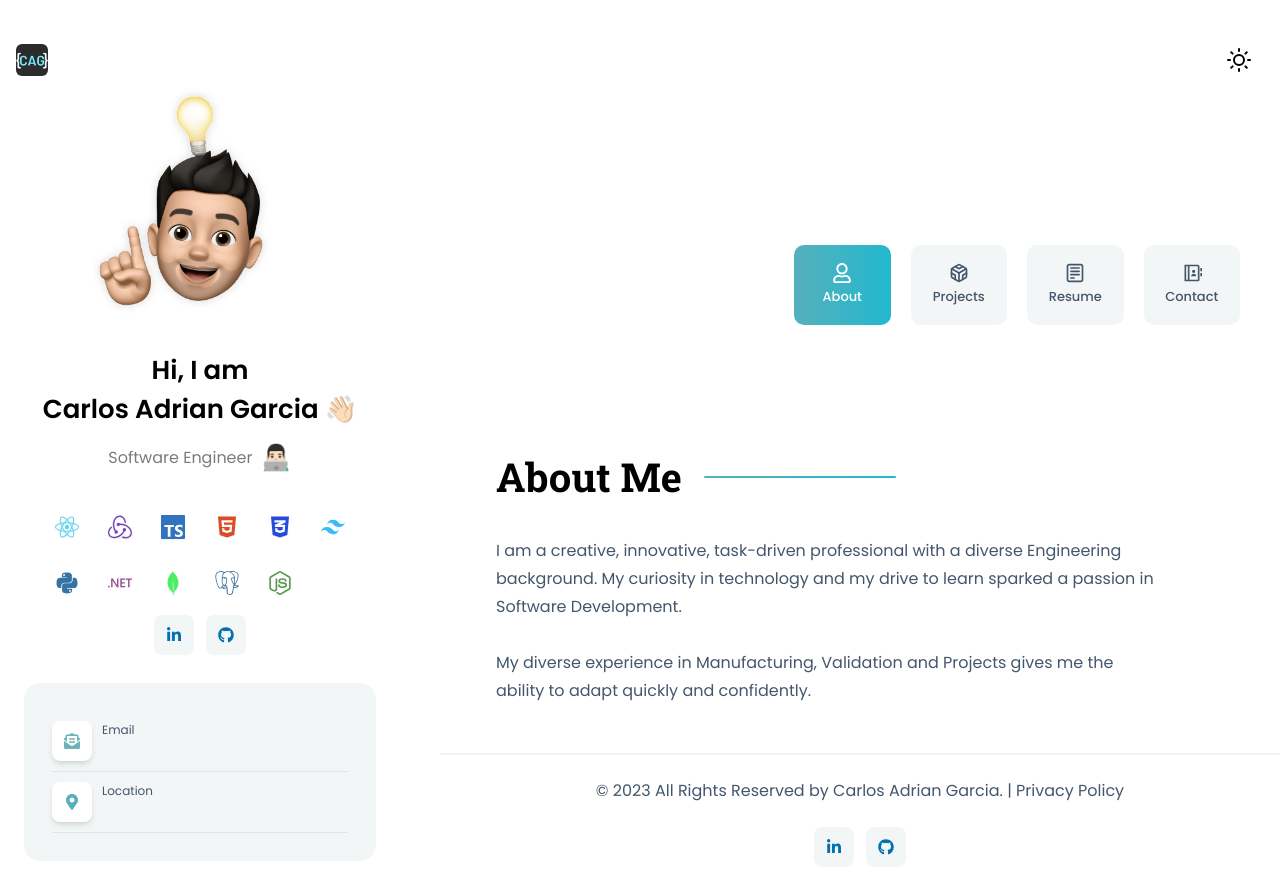
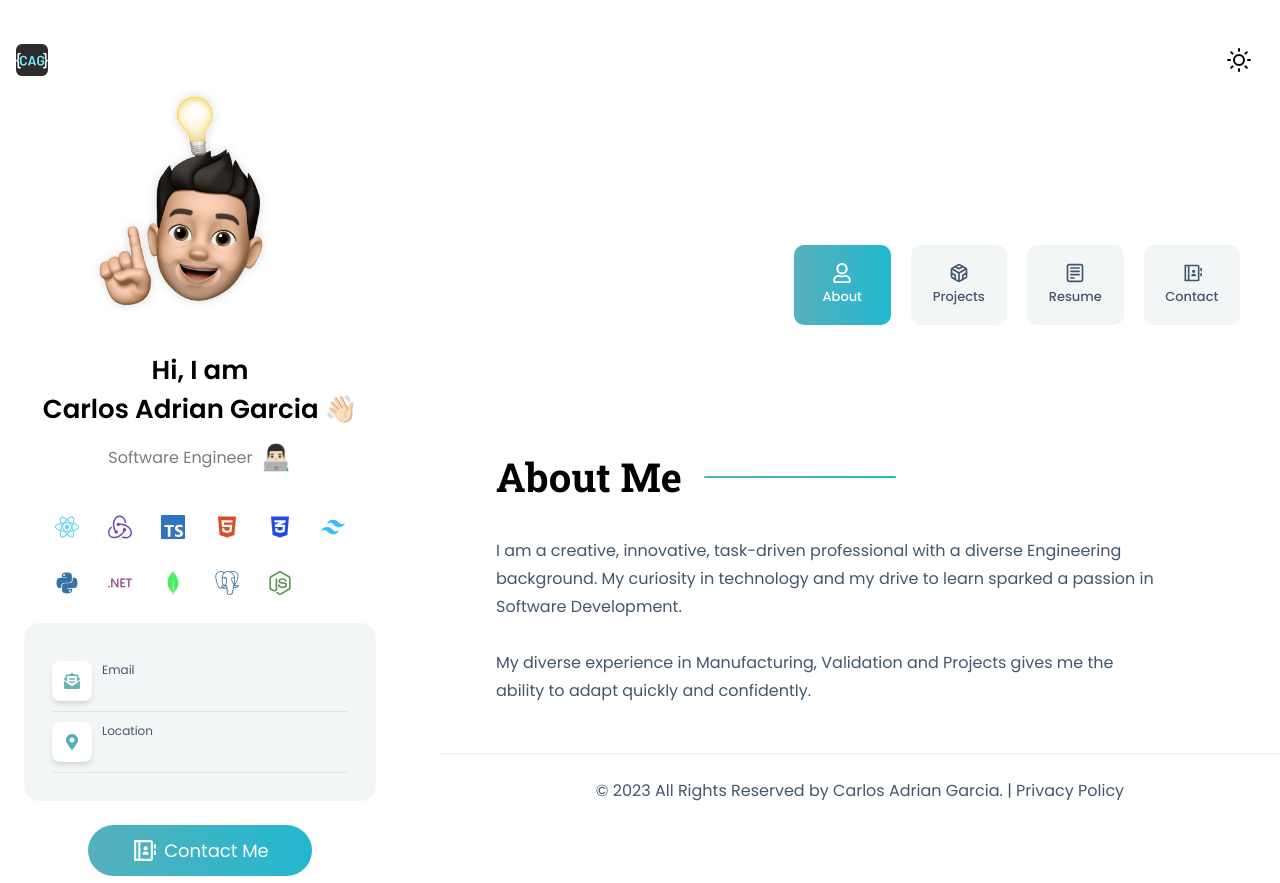
Before and after one commit to cagarcia2011/carlosadriangarcia, a React (Vite) app: page / in a window 1280 px wide. Shown: the top 883 px of the page. Built offline with nearby package versions, Linux system fonts and the light colour scheme.

Commit message:
Change socials positions

```diff
--- a/src/components/Footer.tsx
+++ b/src/components/Footer.tsx
@@ -34,9 +34,7 @@ export const Footer = () => {
                 Privacy Policy
             </a>
         </p>
-        <div className="pb-4">
-            <SocialLinks />
-        </div>
+
         </footer>
     )
 }
--- a/src/components/SocialLinks.tsx
+++ b/src/components/SocialLinks.tsx
@@ -4,13 +4,13 @@ import { FaFacebookF, FaGithub, FaLinkedinIn } from "react-icons/fa";
 export function SocialLinks() {
 
     return (
-        <div className="flex justify-center space-x-3">
+        <div className="flex flex-row socialSm:flex-col justify-center space-x-3 socialSm:space-x-0 socialSm:space-y-3">
             <a
               href="https://www.linkedin.com/in/carlos-a-garcia32/"
               target="_blank"
               rel="noopener noreferrer"
             >
-              <span className="socialbtn text-[#0072b1]">
+              <span className="socialbtn">
                 <FaLinkedinIn />
               </span>
             </a>
@@ -20,7 +20,7 @@ export function SocialLinks() {
               target="_blank"
               rel="noopener noreferrer"
             >
-              <span className="socialbtn text-[#0072b1] ">
+              <span className="socialbtn">
                 <FaGithub />
               </span>
             </a>
--- a/src/index.css
+++ b/src/index.css
@@ -17,16 +17,19 @@ html {
     @apply dark:border-2 rounded-xl p-6 flex gap-4 border-[#212425];
   }
   .after-effect {
-    @apply text-7xl font-bold font-robotoSlab inline-block relative after:absolute  transform after:-translate-y-[50%] after:bg-gradient-to-r from-accent-color to-variant-bg after:h-0.5 after:rounded-md after:content-[""] md:after:w-48  after:top-[50%] dark:text-white;
+    @apply text-7xl font-bold font-robotoSlab inline-block relative after:absolute transform after:-translate-y-[50%] after:bg-gradient-to-r from-accent-color to-variant-bg after:h-0.5 after:rounded-md after:content-[""] md:after:w-48  after:top-[50%] dark:text-white;
+  }
+  .button-horizontal-after {
+    @apply relative after:absolute after:content-[""] after:bg-accent-light dark:after:bg-[#212425] after:h-0.5 after:rounded-md;
+  }
+  .button-vertical-after {
+    @apply relative after:absolute after:content-[""] after:bg-accent-light dark:after:bg-[#212425] after:w-0.5 after:rounded-md;
   }
   .resume-btn {
     @apply bg-[#EDF2F2] cursor-default px-5 py-2 rounded-lg  text-gray-lite dark:bg-[#1C1C1C] dark:text-[#A6A6A6];
   }
   .socialbtn {
-    @apply w-10 h-10 rounded-lg hover:bg-gradient-to-r from-accent-color to-variant-bg  flex justify-center items-center  hover:text-white transition-colors duration-300  ease-in-out bg-[#F3F6F6] dark:bg-[#212425];
-  }
-  .fillter-btn {
-    @apply text-gray-lite dark:text-[#A6A6A6] hover:text-accent-color transition duration-300 cursor-pointer;
+    @apply w-10 h-10 rounded-lg text-accent-color hover:bg-gradient-to-r from-accent-color to-variant-bg  flex justify-center items-center  hover:text-white transition-colors duration-300  ease-in-out bg-[#F3F6F6] dark:bg-[#212425];
   }
 }
 #root {
--- a/src/pages/about/index.tsx
+++ b/src/pages/about/index.tsx
@@ -4,7 +4,7 @@ import { useData } from '../../hooks';
 import { useEffect } from 'react';
 
 export const About = () => {
-  const { avatars, handleImageChange} = useData()
+  const { avatars, handleImageChange } = useData()
 
   useEffect(() => {
     handleImageChange(false, avatars.idea)
@@ -52,7 +52,9 @@ export const About = () => {
           {/* End about descriptions */}
 
           {/* Common Footer call here */}
-          <Footer />
+          <div className='pb-10'>
+            <Footer />
+          </div>
         </div>
       </div>
     </section>
--- a/src/pages/contact/ContactForm.tsx
+++ b/src/pages/contact/ContactForm.tsx
@@ -3,6 +3,7 @@ import emailjs from "@emailjs/browser"
 import { toast } from 'react-toastify'
 import "react-toastify/dist/ReactToastify.css"
 import { useData } from '../../hooks'
+import { SocialLinks } from '../../components'
 
 type ContactFormProps = {
   condition: boolean
@@ -57,6 +58,9 @@ export const ContactForm = ({ condition }: ContactFormProps) => {
         : "  dark:border-[#212425] dark:border-2 mb-16  md:p-[48px]  p-4  "
         } bg-transparent border-accent-light border-2 rounded-xl dark:bg-[#111111] mb-[30px] md:mb-[60px]`}
     >
+      <div data-aos="fade-right" className='w-full flex items-center justify-start my-10 socialSm:hidden button-horizontal-after after:w-40 after:left-[7rem]'>
+        <SocialLinks />
+      </div>
       <h3 className="text-4xl  ">
         <span className="text-gray-lite dark:text-[#A6A6A6] ">
           I'm always open to discussing oportunities
--- a/src/pages/contact/index.tsx
+++ b/src/pages/contact/index.tsx
@@ -7,26 +7,29 @@ import { Avatar } from "../../components";
 
 
 export const Contact = () => {
-    const { avatars, handleImageChange} = useData()
+    const { avatars, handleImageChange } = useData()
     useEffect(() => {
         handleImageChange(false, avatars.fist)
     }, [])
     return (
         <>
-            <PageTitle title="Contact"/>
-            <section id="contact" className="lg:mb-[2rem]">
+            <PageTitle title="Contact" />
+            <section id="contact" className="lg:mb-20 overflow-hidden">
                 <div className="relative w-full flex items-center justify-center">
                     <div className="lg:hidden absolute z-10 top-[10rem] w-[200px]" data-aos="fade-right">
-                        <Avatar absolute={false} width="200px"/>
+                        <Avatar absolute={false} width="200px" />
                     </div>
                 </div>
                 <div className="bg-white lg:rounded-2xl dark:bg-[#111111]" data-aos="fade-up">
                     {/* Contact page title */}
-                    <h2 className="after-effect after:left-60 after:top-[76px] mt-[12rem] lg:mt-0 mb-8 lg:mb-12 md:mb-[30px] pl-4 md:pl-[60px] pt-12" data-aos="fade-right">
-                    Contact
+                    <h2 className="after-effect after:left-60 after:top-[76px] mt-[12rem] lg:mt-0 mb-12 lg:mb-6 md:mb-[30px] pl-4 md:pl-[60px] pt-12" data-aos="fade-right">
+                        Contact
                     </h2>
+
                     <ContactForm condition={true} />
-                    <Footer />
+                    <div className="pb-8">
+                        <Footer />
+                    </div>
                 </div>
             </section>
         </>
--- a/src/pages/home/HomeCard.tsx
+++ b/src/pages/home/HomeCard.tsx
@@ -1,15 +1,4 @@
-import { useState } from "react";
-import {
-  FaCalendarAlt,
-  FaEnvelopeOpenText,
-  FaFacebookF,
-  FaLinkedinIn,
-  FaMapMarkerAlt,
-  FaMobileAlt,
-  FaGithubAlt,
-} from "react-icons/fa";
-
-import { SocialLinks, PersonalInformation, Greeting, Avatar, TechStack } from "../../components"
+import { PersonalInformation, Greeting, Avatar, TechStack } from "../../components"
 import { DownloadButton, GoToButton } from "../../components/buttons";
 import Resume from '../../assets/resume/Carlos-Garcia-Resume-03-23.pdf'
 import { RiContactsBookLine } from "react-icons/ri";
@@ -17,7 +6,7 @@ import { RiContactsBookLine } from "react-icons/ri";
 export const HomeCard = () => {
   return (
     <div>
-      <div className="w-full mb-6 lg:mb-0  mx-auto relative bg-white text-center dark:bg-[#111111] px-6 rounded-[20px] mt-[6rem] md:mt-[220px] lg:mt-0 ">
+      <div className="w-full mb-6 lg:mb-0 mx-auto relative bg-white text-center dark:bg-[#111111] px-6 rounded-[20px] mt-[6rem] md:mt-[220px] lg:mt-0 ">
         <Avatar absolute={true} width="260px" />
         {/* Social card */}
         <div className="pt-[4em] lg:pt-[7rem] pb-8">
@@ -25,7 +14,6 @@ export const HomeCard = () => {
 
           <div className="flex flex-col gap-5">
             <TechStack />
-            <SocialLinks />
           </div>
 
           {/* personal information */}
--- a/src/pages/projects/index.tsx
+++ b/src/pages/projects/index.tsx
@@ -27,7 +27,7 @@ export function Projects() {
     }, [])
 
     return (
-        <section id="projects" className="bg-white relative lg:rounded-2xl dark:bg-[#111111] h-[66rem] lg:h-auto lg:mb-6 lg:px-[2rem] lg:overflow-hidden sm:overflow-visible">
+        <section id="projects" className="bg-white relative lg:rounded-2xl dark:bg-[#111111] h-[66rem] lg:h-auto lg:mb-20 lg:px-[2rem] lg:overflow-hidden sm:overflow-visible">
             <PageTitle title={"Projects"}/>
             <div className="relative w-full flex items-center justify-center">
                 <div className="lg:hidden absolute z-10 top-[10rem] w-[200px]" data-aos="fade-right">
--- a/src/pages/resume/index.tsx
+++ b/src/pages/resume/index.tsx
@@ -17,7 +17,7 @@ export const Resume = () => {
       <PageTitle title="Resume"></PageTitle>
       {/* End pagetitle */}
 
-      <section className="bg-white  lg:rounded-2xl dark:bg-[#111111]">
+      <section className="bg-white overflow-hidden lg:mb-20 lg:rounded-2xl dark:bg-[#111111]">
         <div className="relative w-full flex items-center justify-center">
           <div className="lg:hidden absolute z-10 top-[10rem] w-[200px]" data-aos="fade-in">
             <Avatar absolute={false} width="200px"/>
@@ -80,8 +80,9 @@ export const Resume = () => {
             </div>
           </div>
           {/* End .container */}
-
-          <Footer />
+          <div className='pb-20'>
+            <Footer />
+          </div>
         </div>
       </section>
     </>
--- a/tailwind.config.cjs
+++ b/tailwind.config.cjs
@@ -35,6 +35,9 @@ module.exports = {
       "8xl": "6rem", // 40px
     },
     extend: {
+      screens: {
+        'socialSm': "1480px",
+      },
       dropShadow: {
         'white': '0 0px 5px rgba(255, 255, 255, 0.15)',
         'black': '0 0px 5px rgba(0, 0, 0, 0.15)'
```
Also changed, not shown: src/pages/home/index.tsx (+6 -5 lines). Lines whose indentation alone changed are shown as unchanged.
